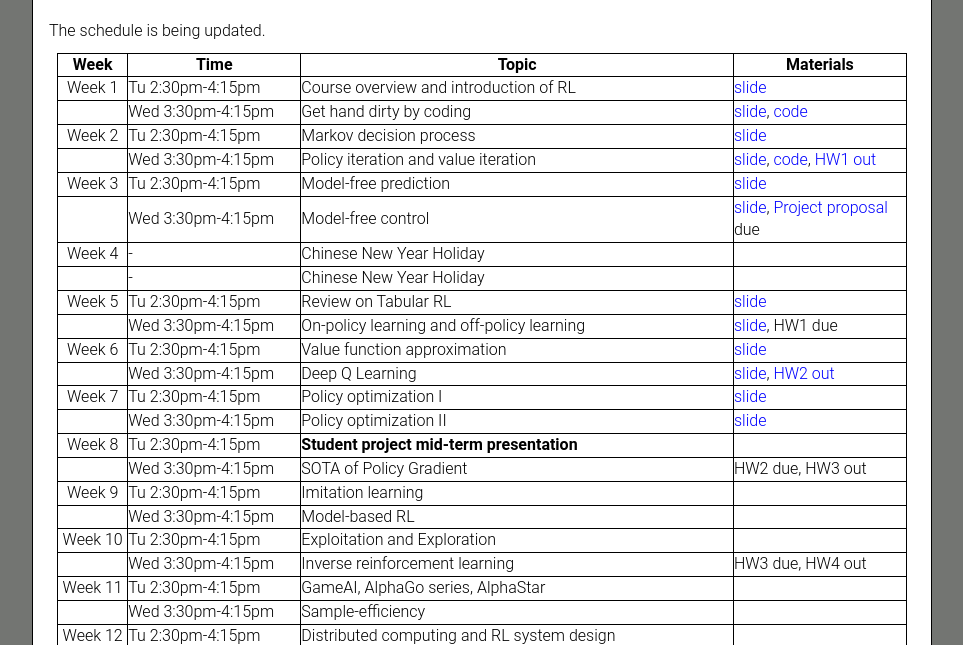
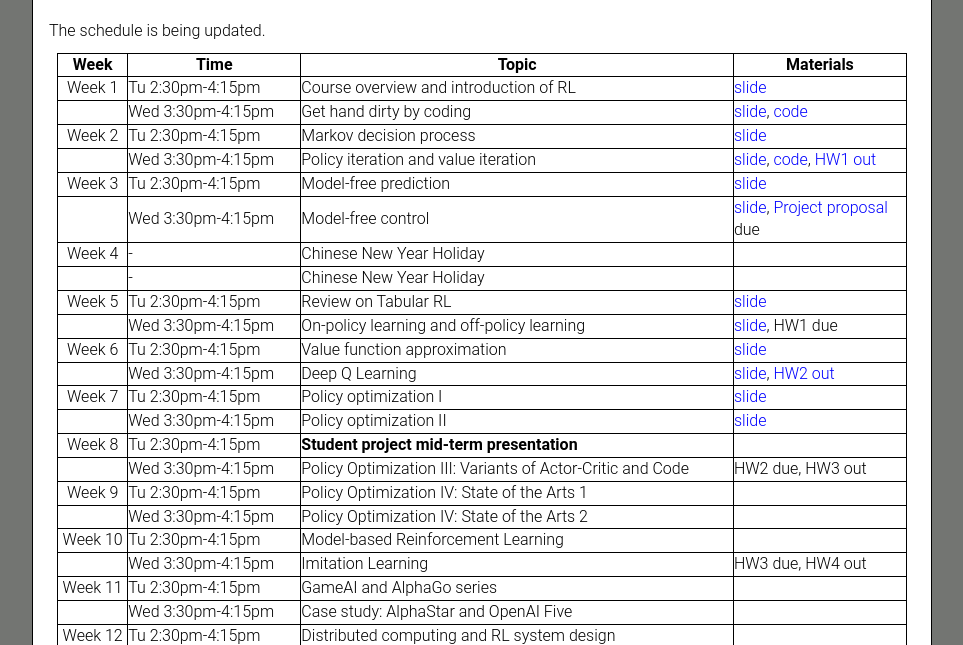
Before and after one commit to YujianDiao/cuhkrlcourse.github.io, a plain HTML site: page schedule.html in a window 1280 px wide. Shown: the part 143-788 px from the top of the page, without its empty margins (158-1121 px from the left). Drawn offline with nearby package versions, Linux system fonts and the light colour scheme.

Commit message:
update schedule

```diff
--- a/schedule.html
+++ b/schedule.html
@@ -142,49 +142,49 @@
         <tr>
               <td sdval="2" sdnum="1033;" align="right" height="16"></td>
               <td sdnum="1033;0;@" align="left">Wed 3:30pm-4:15pm</td>
-              <td align="left">SOTA of Policy Gradient</td>
+              <td align="left">Policy Optimization III: Variants of Actor-Critic and Code</td>
               <td align="left">HW2 due, HW3 out</td>
           </tr>
 
         <tr>
               <td sdval="1" sdnum="1033;" align="center" height="16">Week 9</td>
               <td sdnum="1033;0;@" align="left">Tu 2:30pm-4:15pm</td>
-              <td align="left">Imitation learning</td>
+              <td align="left">Policy Optimization IV: State of the Arts 1</td>
               <td align="left"></td>
           </tr>
 
         <tr>
               <td sdval="2" sdnum="1033;" align="right" height="16"></td>
               <td sdnum="1033;0;@" align="left">Wed 3:30pm-4:15pm</td>
-              <td align="left">Model-based RL</td>
+              <td align="left">Policy Optimization IV: State of the Arts 2</td>
               <td align="left"></td>
           </tr>
 
         <tr>
               <td sdval="1" sdnum="1033;" align="center" height="16">Week 10</td>
               <td sdnum="1033;0;@" align="left">Tu 2:30pm-4:15pm</td>
-              <td align="left">Exploitation and Exploration</td>
+              <td align="left">Model-based Reinforcement Learning</td>
               <td align="left"></td>
           </tr>
 
         <tr>
               <td sdval="2" sdnum="1033;" align="right" height="16"></td>
               <td sdnum="1033;0;@" align="left">Wed 3:30pm-4:15pm</td>
-              <td align="left">Inverse reinforcement learning</td>
+              <td align="left">Imitation Learning</td>
               <td align="left">HW3 due, HW4 out</td>
           </tr>
 
         <tr>
               <td sdval="1" sdnum="1033;" align="center" height="16">Week 11</td>
               <td sdnum="1033;0;@" align="left">Tu 2:30pm-4:15pm</td>
-              <td align="left">GameAI, AlphaGo series, AlphaStar</td>
+              <td align="left">GameAI and AlphaGo series</td>
               <td align="left"></td>
           </tr>
 
         <tr>
               <td sdval="2" sdnum="1033;" align="right" height="16"></td>
               <td sdnum="1033;0;@" align="left">Wed 3:30pm-4:15pm</td>
-              <td align="left">Sample-efficiency</td>
+              <td align="left">Case study: AlphaStar and OpenAI Five</td>
               <td align="left"></td>
           </tr>
 
@@ -198,7 +198,7 @@
         <tr>
               <td sdval="2" sdnum="1033;" align="right" height="16"></td>
               <td sdnum="1033;0;@" align="left">Wed 3:30pm-4:15pm</td>
-              <td align="left">RL interpretation</td>
+              <td align="left">RL applications</td>
               <td align="left">HW4 due</td>
           </tr>
 
```
